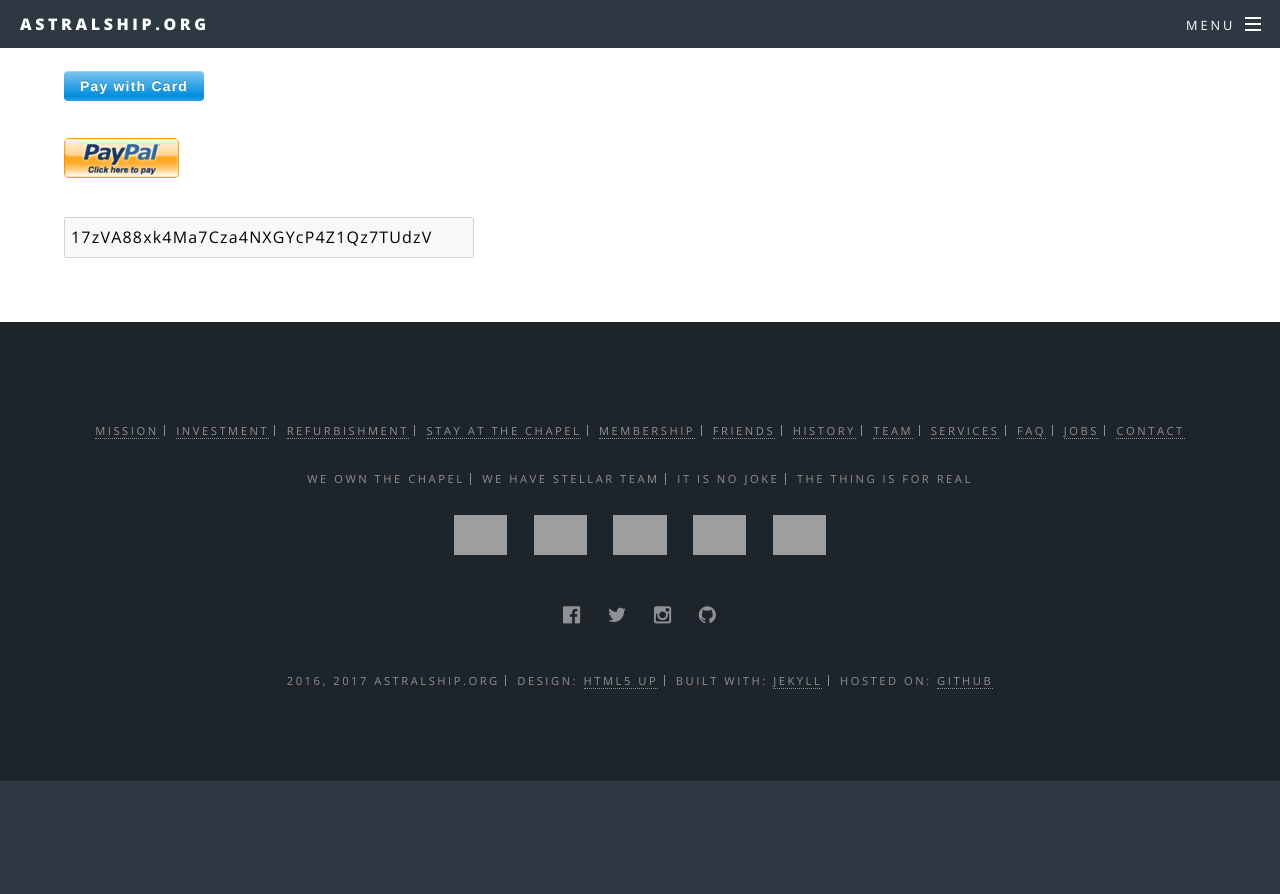
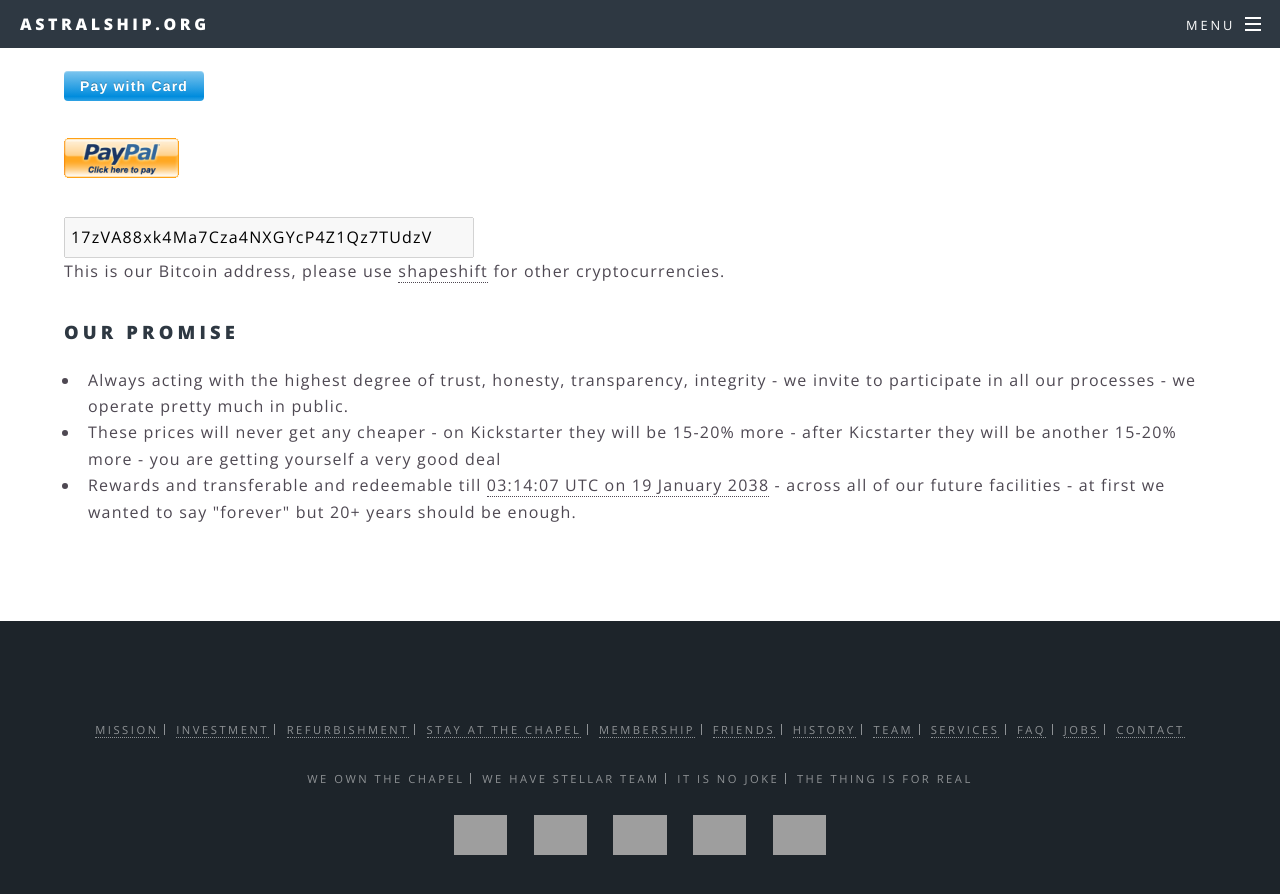
Before and after one commit to astralship/astralship.github.io, a Jekyll site: the page built from investment.html, in a window 1280 px wide and 900 px high, scrolled down 4806 px, cut to the strip 0-894 px from the top of the window. Built offline with Jekyll 4.4.1, drawn with Linux system fonts in a browser that asks for light colours; comment, search, counter and statistics services are not loaded; before the commit the page ends 5587 px from its top, so only the background shows below that; grey boxes are pictures that could not be loaded.

Commit message:
Added explanation

```diff
--- a/investment.html
+++ b/investment.html
@@ -140,5 +140,14 @@ order: 20
 	</form>
 
 	<input disabled value="17zVA88xk4Ma7Cza4NXGYcP4Z1Qz7TUdzV" style="color: black; padding: 5px; width: 410px;">
+	<p>This is our Bitcoin address, please use <a href="https://shapeshift.io">shapeshift</a> for other cryptocurrencies.</p>
+
 
 	</span>
+
+	<h3>Our promise</h3>
+	<ul>
+		<li>Always acting with the highest degree of trust, honesty, transparency, integrity - we invite to participate in all our processes - we operate pretty much in public.</li>
+		<li>These prices will never get any cheaper - on Kickstarter they will be 15-20% more - after Kicstarter they will be another 15-20% more - you are getting yourself a very good deal</li>
+		<li>Rewards and transferable and redeemable till <a href="https://en.wikipedia.org/wiki/Year_2038_problem">03:14:07 UTC on 19 January 2038</a> - across all of our future facilities - at first we wanted to say &quot;forever&quot; but 20+ years should be enough.</li>
+	</ul>
```
